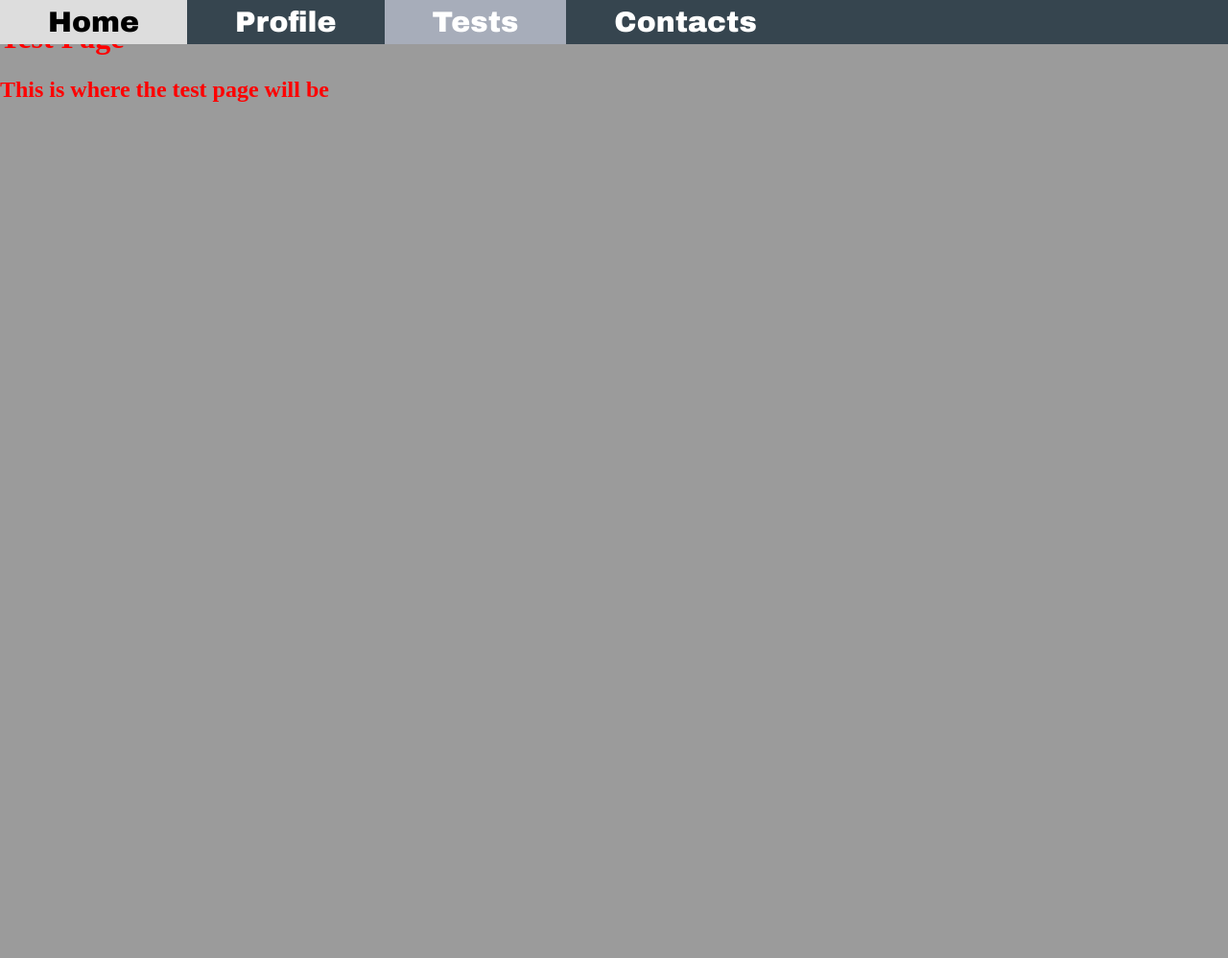
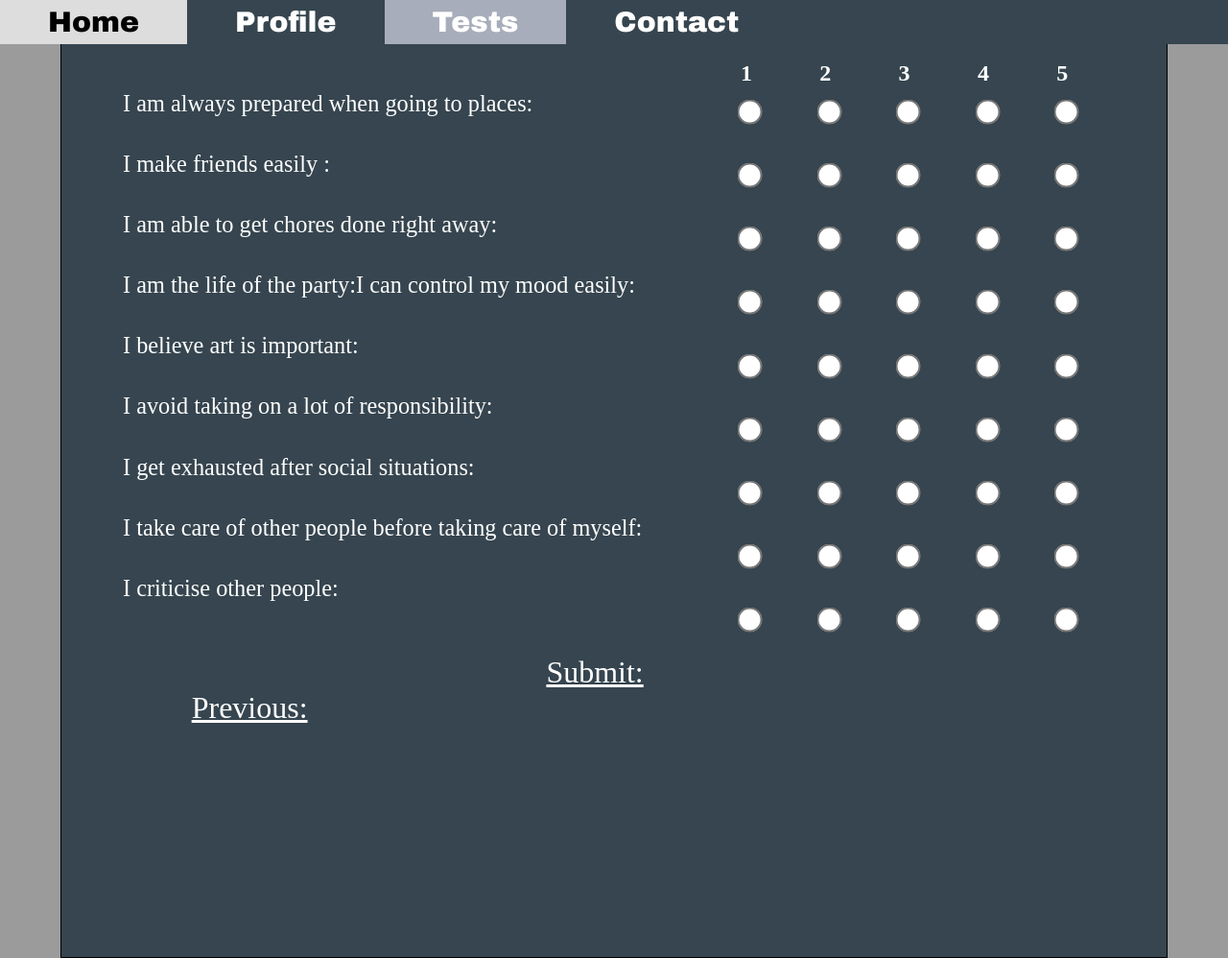
Before and after one commit to LinkedUp/LinkedUp.github.io, a plain HTML site: page Website/tests.html in a window 1280 px wide. Shown: the whole page at 96% size. Before the commit the page ends 800 px from the top, so only its background shows below. Drawn offline with Linux system fonts and the light colour scheme.

Commit message:
Changed Code

```diff
--- a/Website/style.css
+++ b/Website/style.css
@@ -75,6 +75,7 @@ body {
     text-align: center;
      padding: 7px 50px;
     text-decoration: none;
+        z-index: 3;
 }
 
 /* Change background on mouse-over */
@@ -87,6 +88,48 @@ body {
 .main {
   margin-top: 40px; /* Add a top margin to avoid content overlay */
 
+}
+
+
+#main-test-div {
+    color: white;
+    margin:auto;
+    padding: 5%;
+    max-width:80%;
+    min-height: 850px;
+    border: 2px solid black;
+    background-color: #36454f;
+
+}
+
+.test-page-div {
+    background-color: #36454f;
+    float:left;
+
+}
+
+.test-page-div p{
+    background-color: #36454f;
+    float:left;
+    font-size: 1.9vw;
+    margin-top: 2%;
+
+}
+
+#test-div h2{
+color:white;
+    display:inline;
+    margin-right: 9%;
+    margin-left: 7.2%;
+
+}
+
+
+input[type='radio'] {
+    transform: scale(2);
+    margin-top: 12%;
+    margin-left: 8%;
+    margin-right: 8%;
 }
 
 
--- a/Website/tests.html
+++ b/Website/tests.html
@@ -8,22 +8,65 @@
 <main>
 <body>
     <div class="navbar">
-  <a href="#home">Home</a>
-  <a href="#profile">Profile</a>
-  <a class="active" href="#test">Tests</a>
-  <a href="#contact">Contacts</a>
+  <a href="index.html">Home</a>
+  <a href="profile.html">Profile</a>
+  <a class="active" href="tests.html">Tests</a>
+  <a href="contactpage.html">Contact</a>
 </div>
-    <header></header>
+    <header>Test Page</header>
 
 
     <!-- Test Page -->
-    <h1>Test Page</h1>
-    <section class="section-tests">
-        <div>
-            <h1>This is where the test page will be</h1>
+    <section id="main-test-div" style="border: 1px solid black">
+        <div class="test-page-div">
+            <p>I am always prepared when going to places: </p>
+        <br>
+            <p>I make friends easily : </p>
+        <br>
+            <p>  I am able to get chores done right away:</p>
+        <br>
+            <p>  I am the life of the party:</p>
+        <br>
+            <p> I can control my mood easily:</p>
+        <br>
+            <p>  I believe art is important:</p>
+        <br>
+            <p>  I avoid taking on a lot of responsibility:</p>
+        <br>
+            <p>  I get exhausted after social situations:</p>
+        <br>
+            <p>  I take care of other people before taking care of myself:</p>
+        <br>
+            <p>I criticise other people:</p>
+
         </div>
-        </section>
 
+    <div id="test-div" style="float: right; width:40%; margin-top: -2%;">
+        <h2>1</h2>  <h2>2</h2>  <h2>3</h2>  <h2>4</h2> <h2>5</h2>
+        <form>
+        <input style="margin-top:5%;" type="radio" name="prepared" value="1"> <input style="margin-top:5%;" type="radio" name="prepared" value="2"> <input style="margin-top:5%;" type="radio" name="prepared" value="3"> <input style="margin-top:5%;" type="radio" name="prepared" value="4"> <input style="margin-top:5%;" type="radio" name="prepared" value="5">
+            <br>
+        <input type="radio" name="friends" value="1"> <input type="radio" name="friends" value="2"> <input type="radio" name="friends" value="3"> <input type="radio" name="friends" value="4"> <input type="radio" name="friends" value="5"><br>
+
+        <input type="radio" name="organised" value="1"> <input type="radio" name="organised" value="2"> <input type="radio" name="organised" value="3"> <input type="radio" name="organised" value="4"> <input type="radio" name="organised" value="5"><br>
+
+        <input type="radio" name="life" value="1"> <input type="radio" name="life" value="2"> <input type="radio" name="life" value="3"> <input type="radio" name="life" value="4"> <input type="radio" name="life" value="5"><br>
+
+        <input type="radio" name="control" value="1"> <input type="radio" name="control" value="2"> <input type="radio" name="control" value="3"> <input type="radio" name="control" value="4"> <input type="radio" name="control" value="5"><br>
+
+        <input type="radio" name="art" value="1"> <input type="radio" name="art" value="2"> <input type="radio" name="art" value="3"> <input type="radio" name="art" value="4"> <input type="radio" name="art" value="5"><br>
+
+        <input type="radio" name="responsibility" value="1"> <input type="radio" name="responsibility" value="2"> <input type="radio" name="responsibility" value="3"> <input type="radio" name="responsibility" value="4"> <input type="radio" name="responsibility" value="5"><br>
+
+        <input type="radio" name="social" value="1"> <input type="radio" name="social" value="2"> <input type="radio" name="social" value="3"> <input type="radio" name="social" value="4"> <input type="radio" name="social" value="5"><br>
+
+        <input type="radio" name="care" value="1"> <input type="radio" name="care" value="2"> <input type="radio" name="care" value="3"> <input type="radio" name="care" value="4"> <input type="radio" name="care" value="5"><br>
+        </form>
+    </div>
+        <a id="submit" style="color:white; float:right;margin-top:3%; font-size:200%; margin-left:30%; margin-right: 7%" href="profile.html"> Submit:</a>
+        <a id="submit" style="color:white; float:left;margin-top:0%; font-size:200%; margin-right:10%; margin-left: 7%" href="testspage2.html"> Previous:</a>
+
+  </section>
 
 
 </body>
```
Also changed, not shown: Website/contactpage.html (+4 -4 lines), Website/login.html (+4 -4 lines), Website/profile.html (+4 -4 lines), Website/testspage2.html (added, +74 -0 lines), 1 other file.
